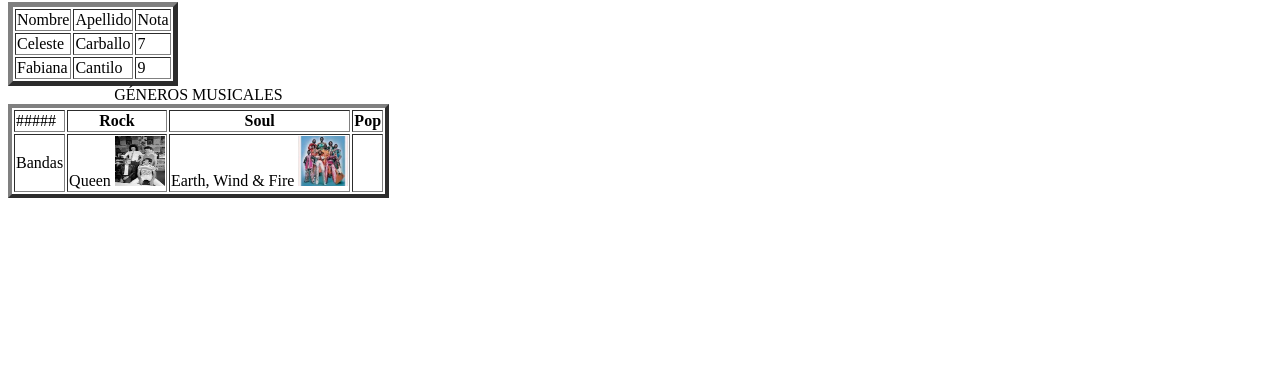
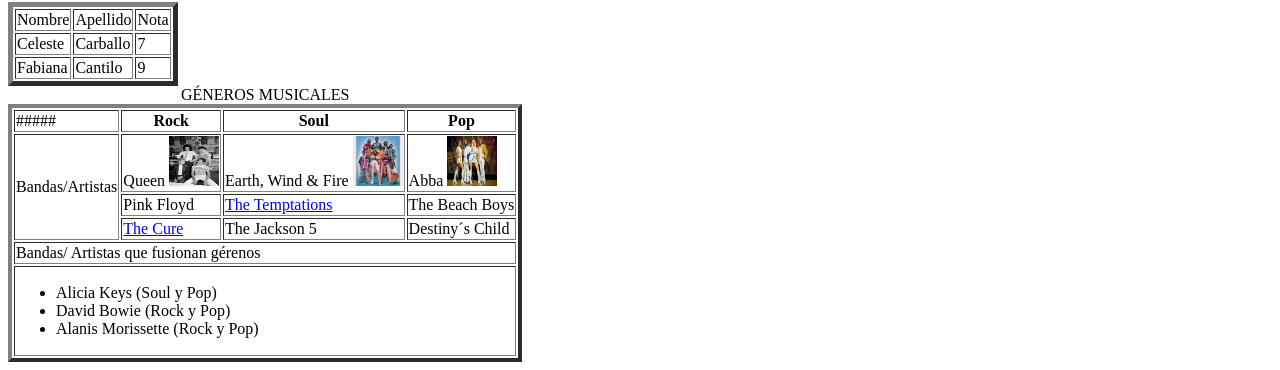
Before and after one commit to eugemartinez06/tarea_00_01, a plain HTML site: page index.html in a window 1280 px wide. Shown: the part 580-950 px from the top of the page. Before the commit the page ends 800 px from the top, so only its background shows below. Drawn offline with Linux system fonts and the light colour scheme.

Commit message:
géneros

```diff
--- a/index.html
+++ b/index.html
@@ -37,10 +37,31 @@
         <th>Soul</th>
         <th>Pop</th>
     </tr>
-    <td rowspan ="3">Bandas</td>
+    <td rowspan ="3">Bandas/Artistas</td>
     <td>Queen <img src= "queen.jpeg" width="50" height="50"></td>
     <td>Earth, Wind & Fire <img src= "ewf.jpeg" width="50" height="50"></td>
-    <td></td>
+    <td>Abba <img src= "abba.jpeg" width="50" height="50"></td>
+</tr>
+<tr>
+    <td>Pink Floyd</td>
+    <td><a href="https://en.m.wikipedia.org/wiki/The_Temptations"> The Temptations</a></td>
+    <td>The Beach Boys</td>
+</tr>
+<tr>
+    <td><a href="https://en.m.wikipedia.arg/wiki/The_Cure"> The Cure</a></td>
+    <td>The Jackson 5</td>
+    <td>Destiny´s Child</td>
+</tr>
+<tr>
+    <td colspan="4"> Bandas/ Artistas que fusionan gérenos</td>
+    </tr>
+    <tr>
+        <td colspan="4">
+        <ul>
+            <li>Alicia Keys (Soul y Pop)</li>
+            <li>David Bowie (Rock y Pop)</li>
+            <li>Alanis Morissette (Rock y Pop)</li>
+        </ul>
+    </td>
+</tr>
 </Table>
-
-</Table>
```
Also changed, not shown: abba.jpeg (added).
